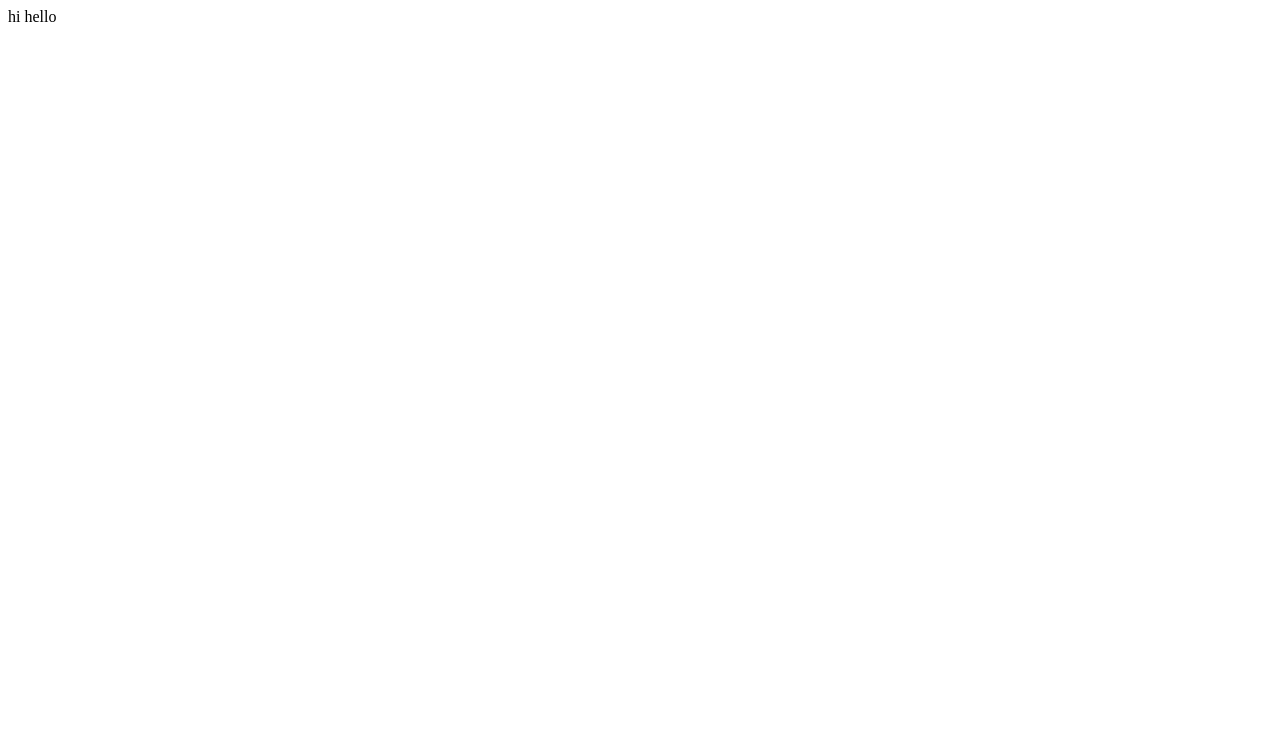
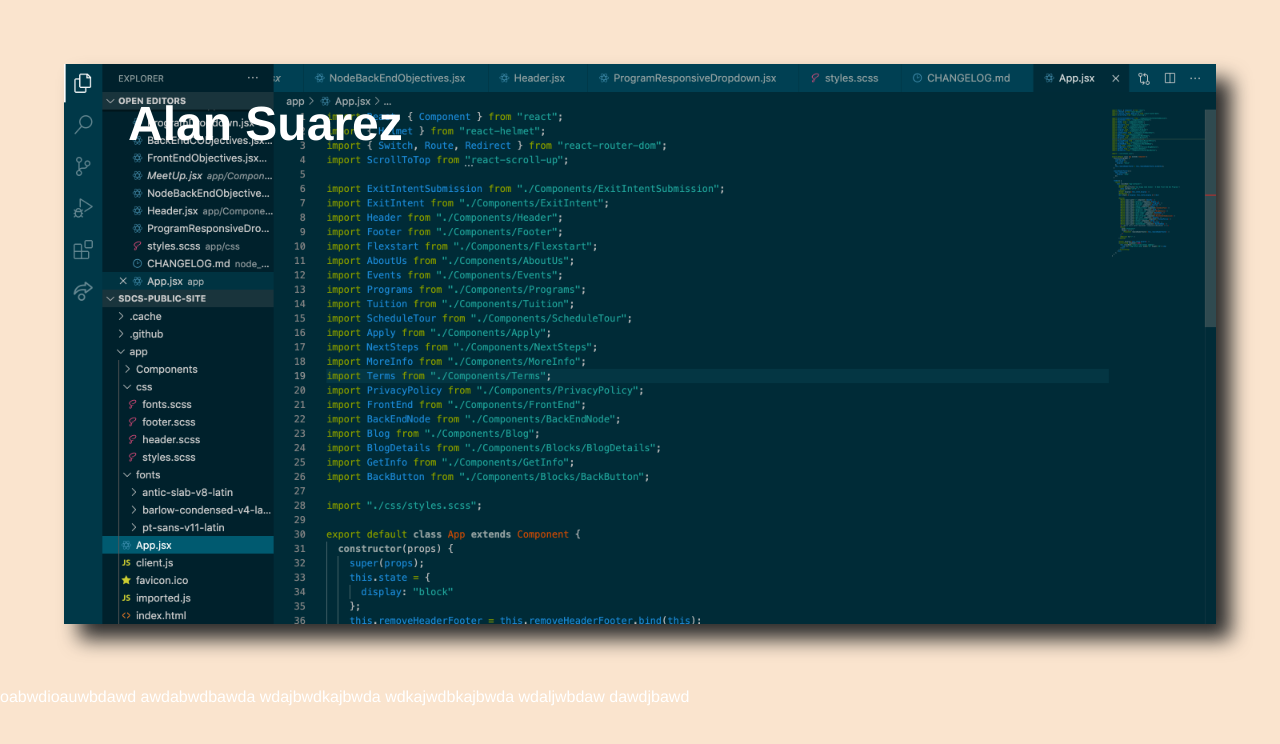
Before and after one commit to Suarezalan98/alansuarez-website, a website: page public/index.html in a window 1280 px wide. Drawn offline with Linux system fonts and the light colour scheme.

Commit message:
added style sheet and hero component

```diff
--- a/public/index.html
+++ b/public/index.html
@@ -4,8 +4,25 @@
   <meta charset="UTF-8">
   <meta name="viewport" content="width=device-width, initial-scale=1.0">
   <title>Document</title>
+  <link rel="stylesheet" href="/style.css">
 </head>
 <body>
-  hi hello
+  <!-- <div class="header">
+    <div class="title">Alan Suarez</div>
+  </div> -->
+  <div>
+    <div class="background-image">
+      <div class="header">
+        <div class="title">Alan Suarez</div>
+      </div>
+    </div>
+    <div>oabwdioauwbdawd
+      awdabwdbawda
+      wdajbwdkajbwda
+      wdkajwdbkajbwda
+      wdaljwbdaw
+      dawdjbawd
+    </div>
+  </div>
 </body>
 </html>
--- /dev/null
+++ b/public/style.css
@@ -0,0 +1,33 @@
+body {
+  font-family: helvetica, arial, sans-serif;
+  margin: 0;
+  background-color: #fae4ce;
+  color: white;
+}
+
+.header {
+  /* background-color: #fae4ce; */
+  text-align: center;
+  padding-top: 2em;
+  padding-left: 4em;
+  font-weight: bold;
+  color: white;
+}
+
+.title {
+  text-align: left;
+  font-size: 3em;
+  /* text-shadow:; */
+}
+
+.background-image {
+  background-image: url("/pics/vscode.png");
+  height: 70vh;
+  max-width: 100%;
+  filter: drop-shadow(15px 15px 10px rgb(43, 43, 43));
+  /* background-attachment: fixed; */
+  /* background-position: center; */
+  background-repeat: no-repeat;
+  background-size: cover;
+  margin: 5%;
+}
```
Also changed, not shown: package.json (added, +24 -0 lines), public/pics/vscode.png (added), 2 other files.
